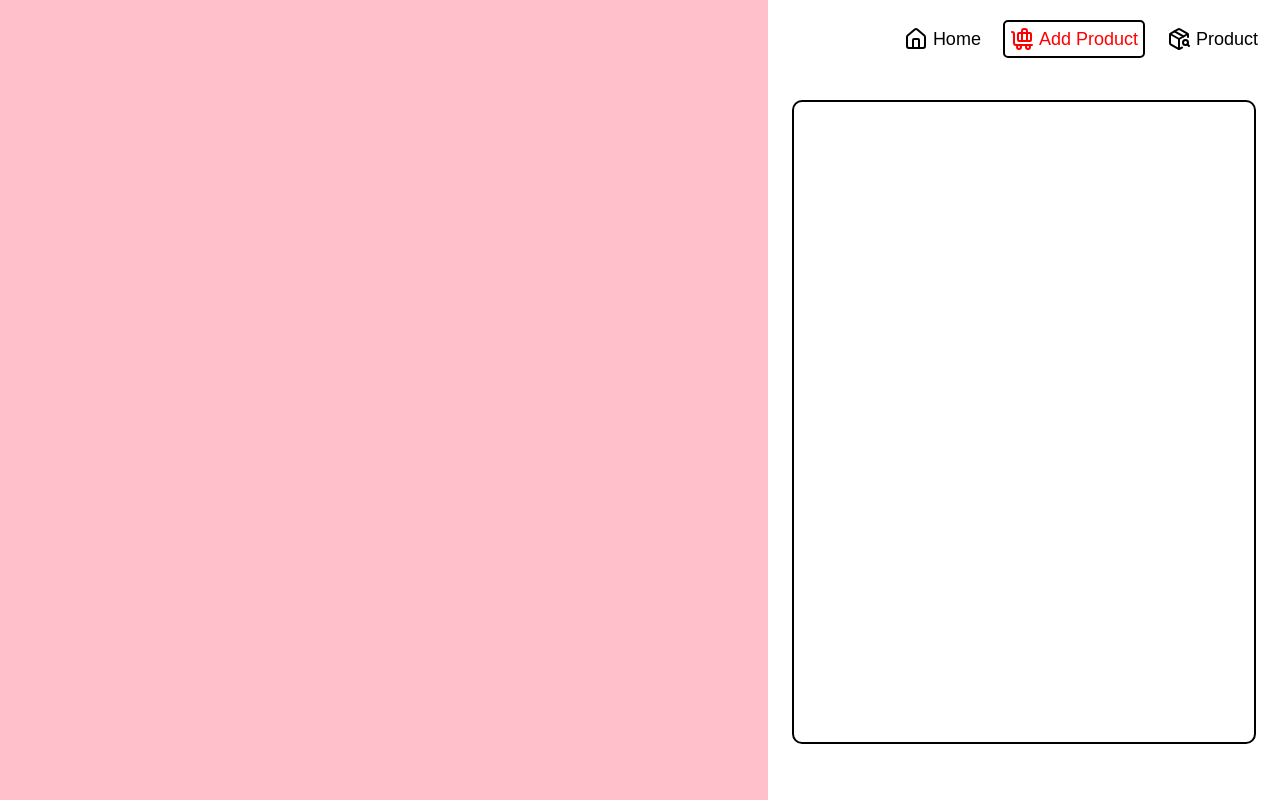
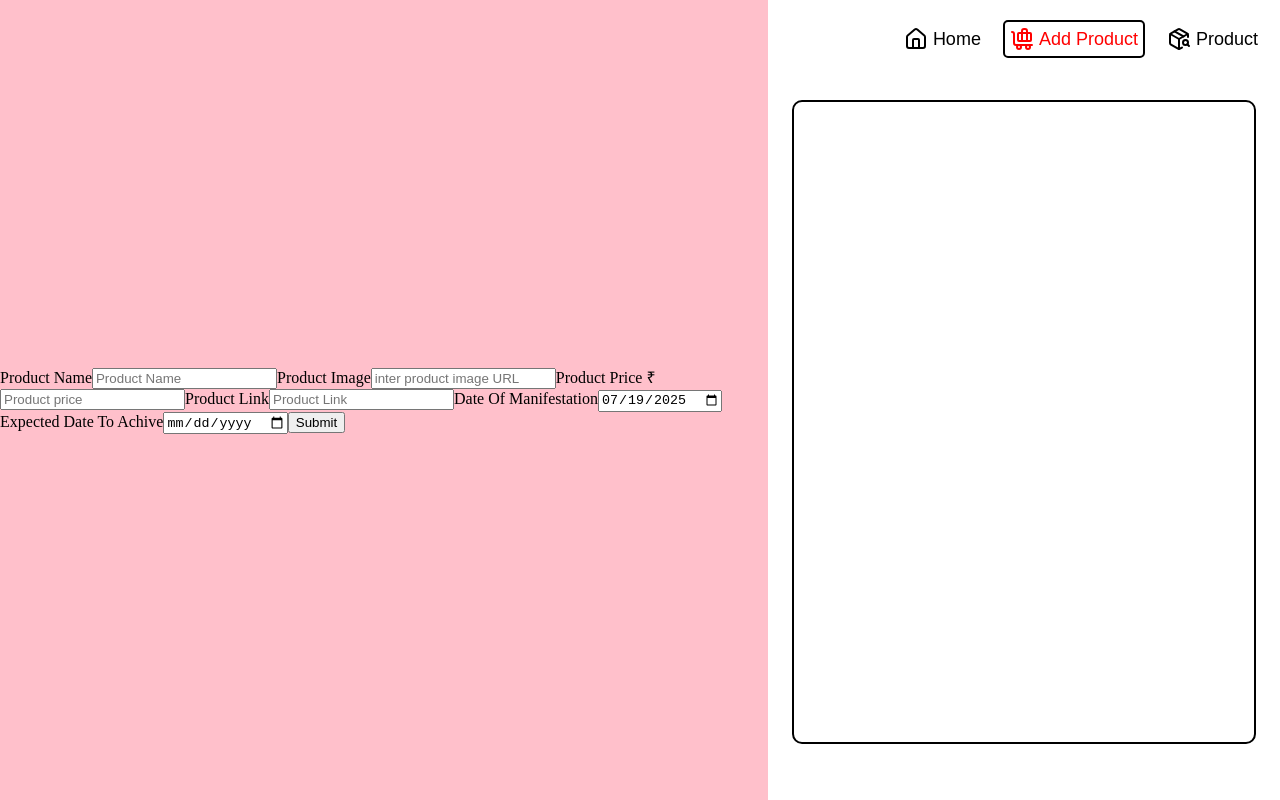
Before and after one commit to satyamrk18/WishBucket, a React (Vite) app: page /addproduct in a window 1280 px wide. Built offline with nearby package versions, Linux system fonts and the light colour scheme.

Commit message:
add product form content added

```diff
--- a/src/pages/AddProduct.jsx
+++ b/src/pages/AddProduct.jsx
@@ -1,23 +1,53 @@
-import React from 'react'
-import Navbar from "./../components/navbar.jsx"
-import "./AddProduct.css"
+import React from "react";
+import Navbar from "./../components/navbar.jsx";
+import "./AddProduct.css";
+import { useState, useEffect } from "react";
 const AddProduct = () => {
+  const [today, setToday] = useState("");
+  useEffect(() => {
+    const date = new Date();
+    const formatedDate = date.toISOString().split("T")[0];
+    setToday(formatedDate);
+  }, []);
+
   return (
     <div>
-           <Navbar />
-     <div className='addproduct'>
-       <div className='sideform'></div>
-       <div className='cardview'>
-        {/* main card */}
-   <div className='card'>
+      <Navbar />
+      <div className="addproduct">
+        <div className="sideform">
+          <form>
+            <label>Product Name</label>
+            <input type="text" placeholder="Product Name" name="product name" />
+            <label>Product Image</label>
+            <input
+              type="text"
+              placeholder="inter product image URL"
+              name="product image url"
+            />
+            {/* more image feature remain */}
+            <label>Product Price ₹</label>
+            <input
+              type="number"
+              placeholder="Product price"
+              name="product price"
+            />
+            <lable>Product Link</lable>
+            <input type="text" placeholder="Product Link" name="product Link" />
+            <label>Date Of Manifestation</label>
+            <input type="date" defaultValue={today} name="Manifestation"/>
+            <label>Expected Date To Achive</label>
+            <input type="date" name="Expected Date Of achivement" />
 
+            <button>Submit</button>
+          </form>
+        </div>
+        <div className="cardview">
+          {/* main card */}
+          <div className="card"></div>
+        </div>
+      </div>
+    </div>
+  );
+};
 
-   </div>
-
-       </div>
-     </div>
-    </div>
-  )
-}
-
-export default AddProduct
+export default AddProduct;
```
